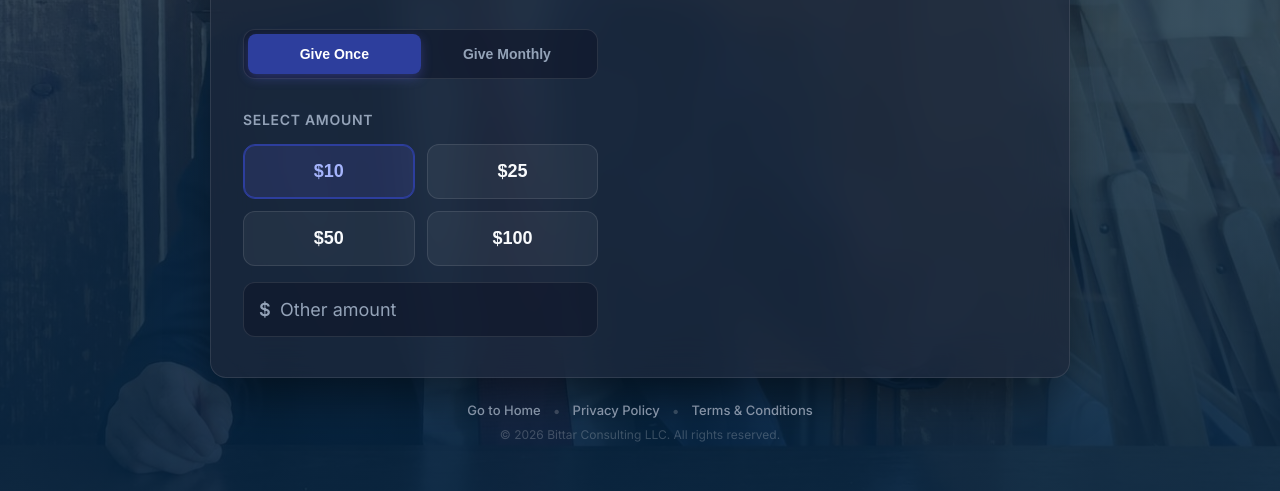
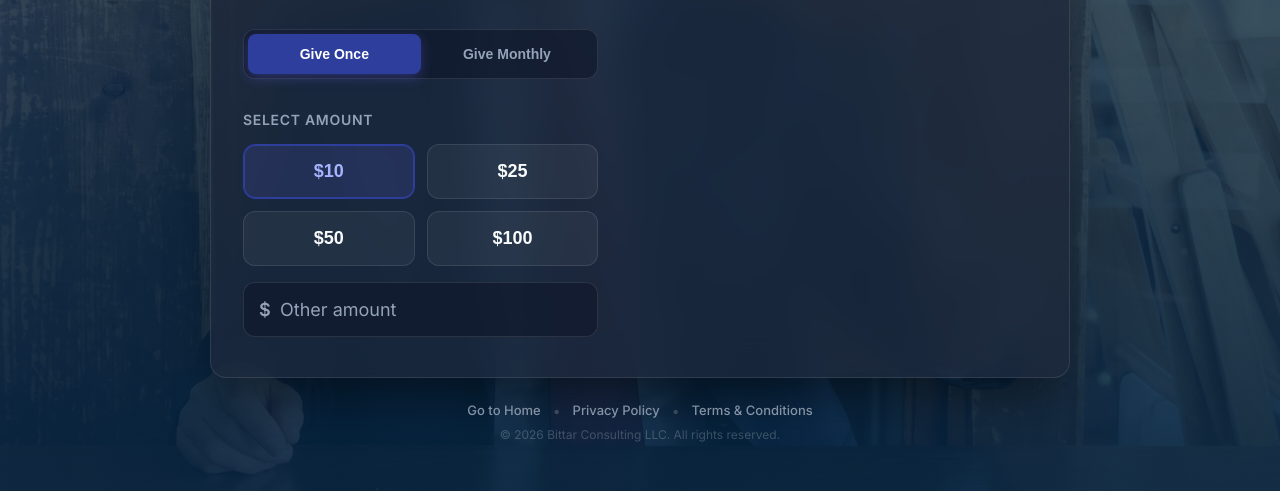
Before and after one commit to bittarconsulting/bittard0n4t3, a website: page public/index.html in a window 1280 px wide. Shown: the part 309-800 px from the top of the page. Drawn offline with Linux system fonts and the light colour scheme; no server answers.

Commit message:
Align background portrait image to center left

```diff
--- a/public/style.css
+++ b/public/style.css
@@ -39,7 +39,7 @@ body {
   background-color: var(--background);
   background-image: linear-gradient(rgba(5, 35, 63, 0.7), rgba(5, 35, 63, 0.9)), url('backgroundPortrait.jpeg');
   background-size: cover;
-  background-position: center center;
+  background-position: left center;
   background-attachment: fixed;
   background-repeat: no-repeat;
 }
```
